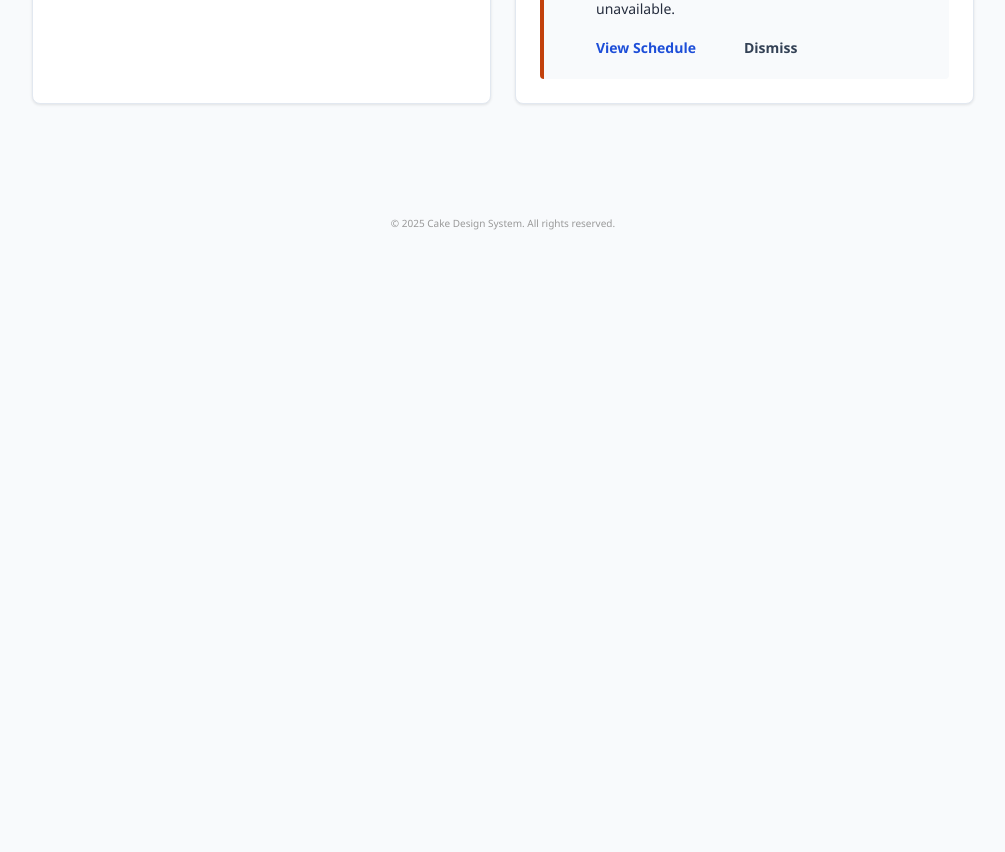
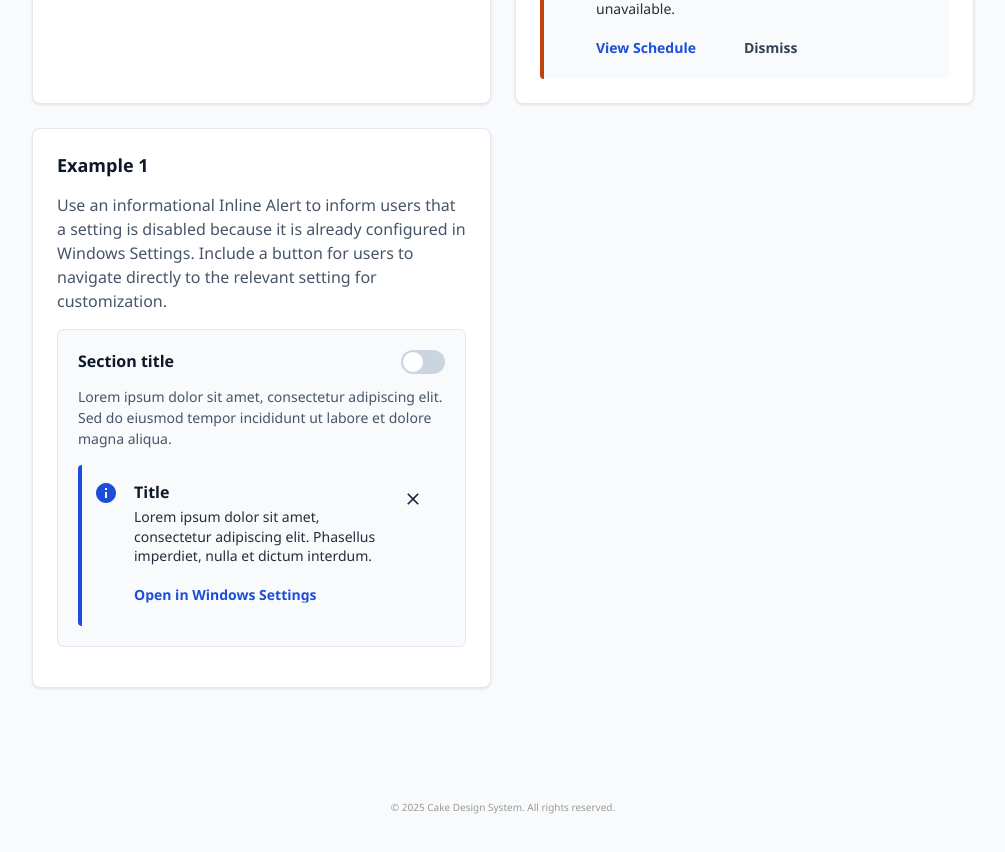
Before and after one commit to cake-admin/cakev2, a React (Create React App) app: page /components/alert in a window 1280 px wide. Shown: the part 1800-2652 px from the top of the page, without its empty margins (262-1267 px from the left). Before the commit the page ends 2090 px from the top, so only its background shows below. Built offline with nearby package versions, Linux system fonts and the light colour scheme.

Commit message:
Add Windows Settings integration example with toggle switch and informational alert

```diff
--- a/src/pages/AlertPage.js
+++ b/src/pages/AlertPage.js
@@ -501,6 +501,73 @@ const AlertPage = () => {
               ]}
             />
           </div>
+
+          {/* Example 5: Windows Settings integration */}
+          <div style={{
+            background: '#FFFFFF',
+            border: '1px solid #E2E8F0',
+            borderRadius: '8px',
+            padding: '24px',
+            boxShadow: '0 1px 3px rgba(0, 0, 0, 0.1)'
+          }}>
+            <h3 style={{ margin: '0 0 16px 0', fontSize: '1.125rem', fontWeight: '600', color: '#0F172A' }}>
+              Example 1
+            </h3>
+            <p style={{ margin: '0 0 16px 0', color: '#475569', lineHeight: '1.5' }}>
+              Use an informational Inline Alert to inform users that a setting is disabled because it is already configured in Windows Settings. Include a button for users to navigate directly to the relevant setting for customization.
+            </p>
+
+            {/* Settings card content */}
+            <div style={{
+              background: '#F8FAFC',
+              border: '1px solid #E2E8F0',
+              borderRadius: '6px',
+              padding: '20px',
+              marginBottom: '16px'
+            }}>
+              <div style={{ display: 'flex', justifyContent: 'space-between', alignItems: 'flex-start', marginBottom: '12px' }}>
+                <h4 style={{ margin: '0', fontSize: '1rem', fontWeight: '600', color: '#0F172A' }}>
+                  Section title
+                </h4>
+                <div style={{
+                  width: '44px',
+                  height: '24px',
+                  background: '#CBD5E1',
+                  borderRadius: '12px',
+                  position: 'relative',
+                  cursor: 'pointer'
+                }}>
+                  <div style={{
+                    width: '20px',
+                    height: '20px',
+                    background: '#FFFFFF',
+                    borderRadius: '50%',
+                    position: 'absolute',
+                    top: '2px',
+                    left: '2px',
+                    transition: 'transform 0.2s'
+                  }}></div>
+                </div>
+              </div>
+              <p style={{ margin: '0 0 16px 0', color: '#475569', lineHeight: '1.5', fontSize: '0.875rem' }}>
+                Lorem ipsum dolor sit amet, consectetur adipiscing elit. Sed do eiusmod tempor incididunt ut labore et dolore magna aliqua.
+              </p>
+
+              <InlineAlert
+                variant={ALERT_VARIANTS.ADVANCED}
+                severity={ALERT_SEVERITIES.INFO}
+                theme={ALERT_THEMES.LIGHT}
+                title="Title"
+                message="Lorem ipsum dolor sit amet, consectetur adipiscing elit. Phasellus imperdiet, nulla et dictum interdum."
+                dismissible={false}
+                keepVisible={true}
+                onDismiss={handleDismiss}
+                actions={[
+                  { label: 'Open in Windows Settings', variant: 'primary' }
+                ]}
+              />
+            </div>
+          </div>
         </div>
       </Section>
     </PageContainer>
```
